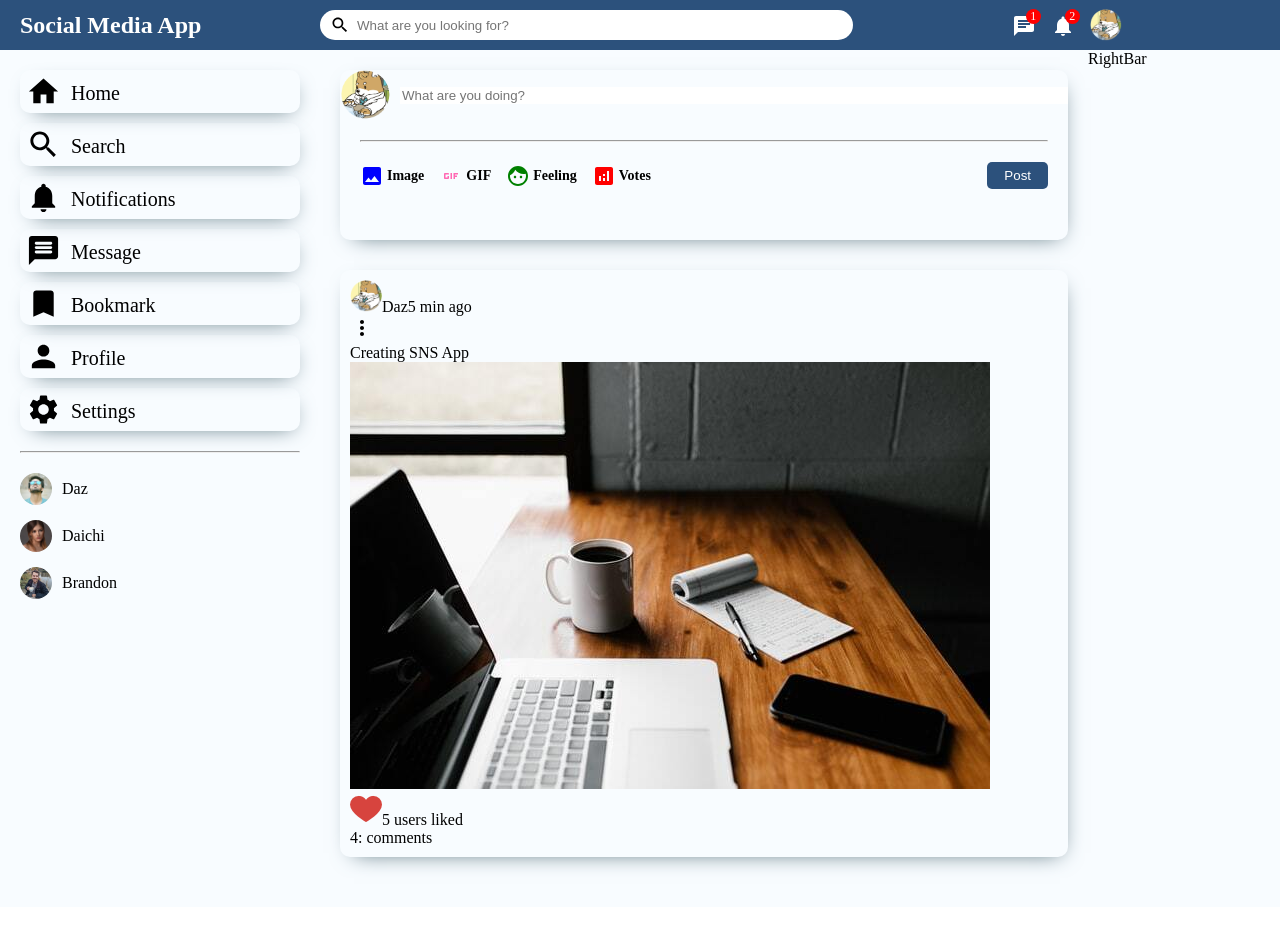
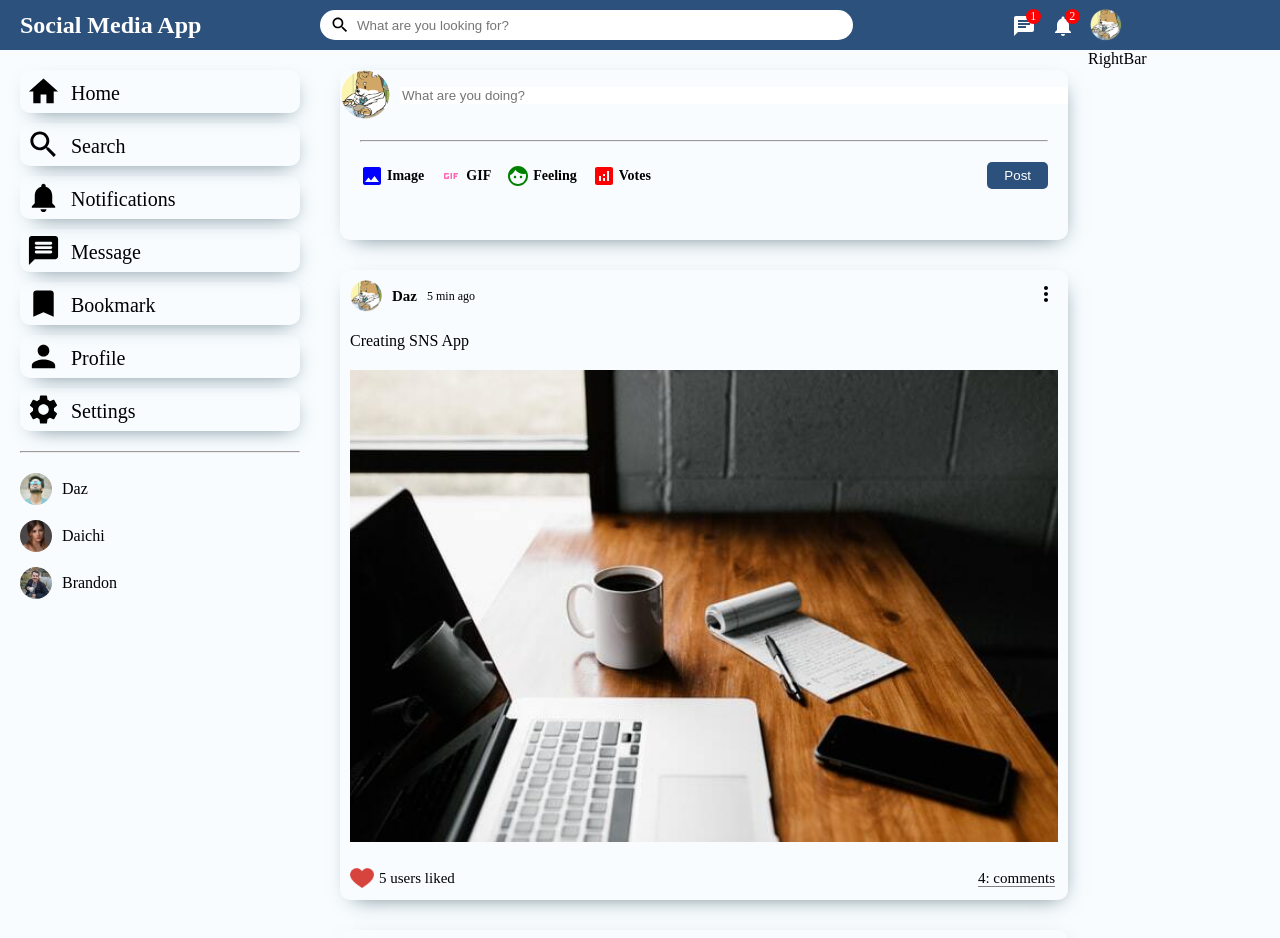
Before and after one commit to Izushi/social-media-app-frontend, a React (Create React App) app: page / in a window 1280 px wide. Shown: the top 938 px of the page. Before the commit the page ends 907 px from the top, so only its background shows below. Built offline with nearby package versions, Linux system fonts and the light colour scheme.

Commit message:
Created Post Component

```diff
--- a/src/components/post/Post.css
+++ b/src/components/post/Post.css
@@ -9,9 +9,70 @@
   padding: 10px;
 }
 
+.postTop {
+  display: flex;
+  align-items: center;
+  justify-content: space-between;
+}
+
+.postTopLeft {
+  display: flex;
+  align-items: center;
+}
+
 .postProfileImg {
   width: 32px;
   height: 32px;
   border-radius: 50%;
   object-fit: cover;
 }
+
+.postUserName {
+  font-size: 15px;
+  font-weight: 550;
+  margin: 0 10px;
+}
+
+.postDate {
+  font-size: 12px;
+}
+
+.postCenter {
+  margin: 20px 0;
+}
+
+.postImg {
+  margin-top: 20px;
+  width: 100%;
+  max-height: 500px;
+  object-fit: contain;
+}
+
+.postBottom {
+  display: flex;
+  align-items: center;
+  justify-content: space-between;
+}
+
+.postBottomLeft {
+  display: flex;
+  align-items: center;
+}
+
+.likeIcon {
+  width: 24px;
+  height: 24px;
+  margin-right: 5px;
+  cursor: pointer;
+}
+
+.postLikeCounter {
+  font-size: 15px;
+}
+
+.postCommentText {
+  cursor: pointer;
+  border-bottom: 1px solid gray;
+  font-size: 15px;
+  margin-right: 3px;
+}
--- a/src/components/post/Post.jsx
+++ b/src/components/post/Post.jsx
@@ -7,12 +7,14 @@
     <div className='post'>
       <div className="postWrapper">
         <div className="postTop">
-          <img src="./assets/person/1.jpeg" alt="" className='postProfileImg' />
-          <span className="postUserName">Daz</span>
-          <span className="postDate">5 min ago</span>
-        </div>
-        <div className="postRight">
-          <MoreVert />
+          <div className="postTopLeft">
+            <img src="./assets/person/1.jpeg" alt="" className='postProfileImg' />
+            <span className="postUserName">Daz</span>
+            <span className="postDate">5 min ago</span>
+          </div>
+          <div className="postTopRight">
+            <MoreVert />
+          </div>
         </div>
         <div className="postCenter">
           <span className="postText">Creating SNS App</span>
--- a/src/components/timeline/Timeline.jsx
+++ b/src/components/timeline/Timeline.jsx
@@ -9,6 +9,9 @@
       <div className="timelineWrapper">
         <Share/>
         <Post />
+        <Post />
+        <Post />
+        <Post />
       </div>
     </div>
   )
```
